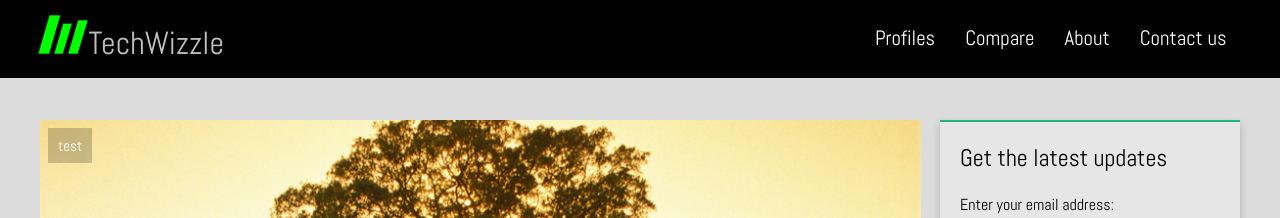
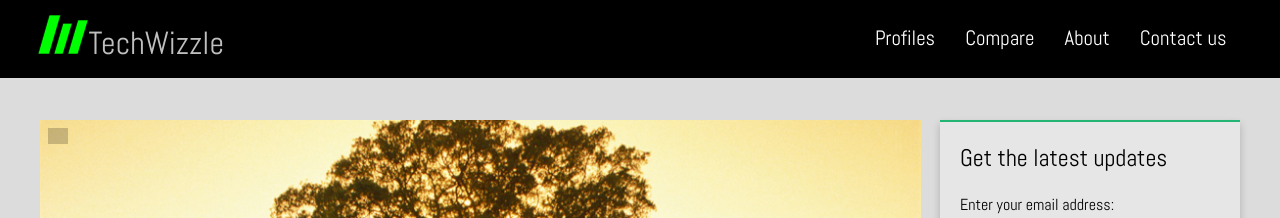
Before and after one commit to SarmadSA/techwizzle-react, a React (Create React App) app: page / in a window 1280 px wide. Shown: the top 218 px of the page. Built offline with nearby package versions, Linux system fonts and the light colour scheme.

Commit message:
Remove testing text

```diff
--- a/src/components/Slide.js
+++ b/src/components/Slide.js
@@ -4,7 +4,7 @@ import '../css/Slide.css';
 const Slide = (props) => {
     return(
         <div className="slides fadeout" style={{display: props.display}}>
-            <div className="slide-txt">test {props.children}</div>
+            <div className="slide-txt">{props.children}</div>
             <img className="slide-img" src={props.src} alt={props.alt}/>
         </div>
     );
```
